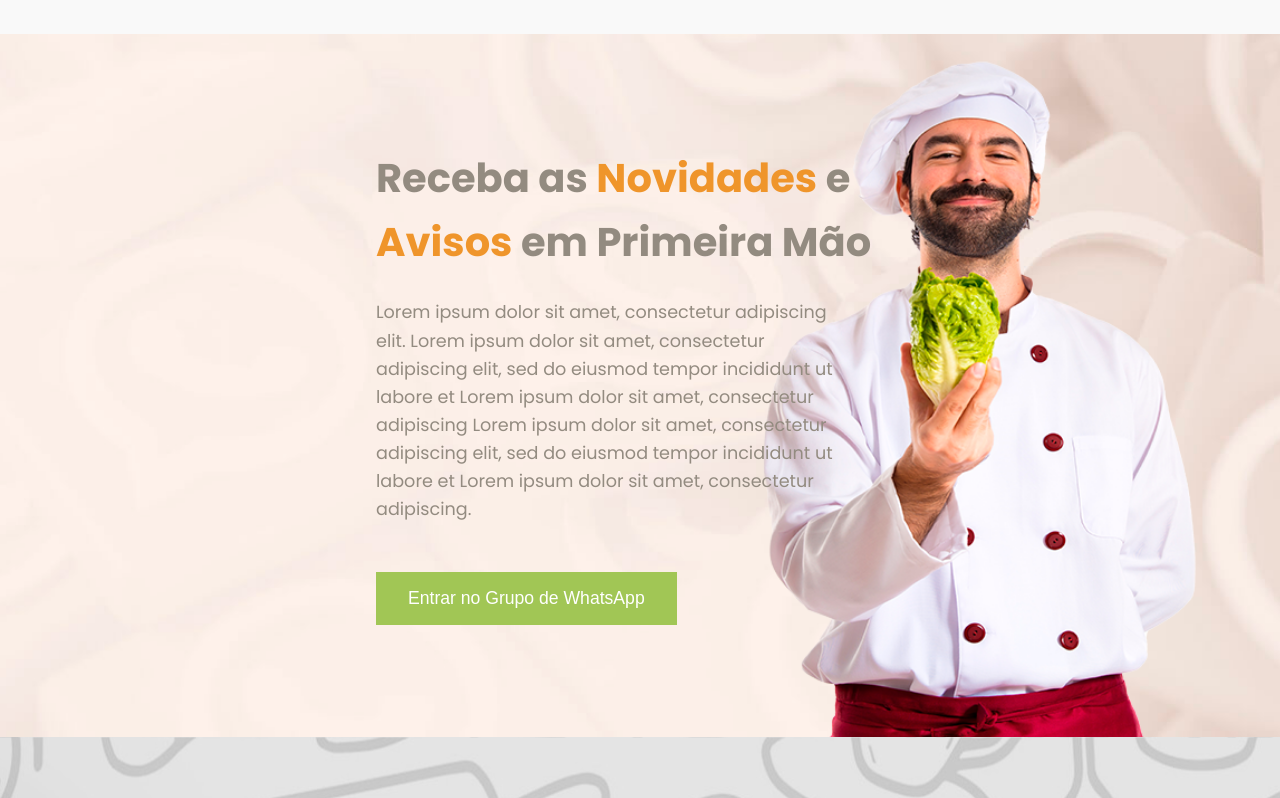
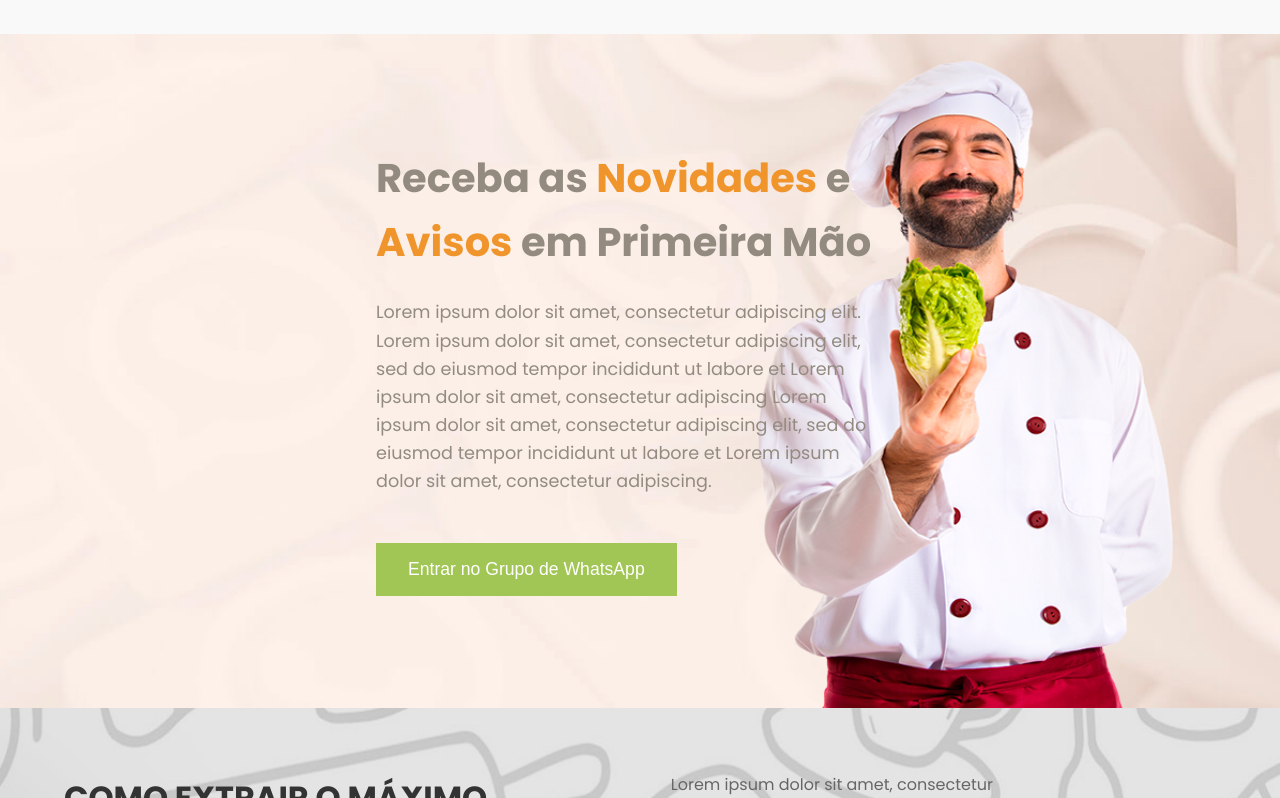
Before and after one commit to MahFelix/chef-de-primeira-interface, a React (Create React App) app: page / in a window 1280 px wide. Shown: the part 3166-3964 px from the top of the page. Built offline with nearby package versions, Linux system fonts and the light colour scheme.

Commit message:
🧪 test: Ajusts em novidades e avisos

```diff
--- a/src/components/NovidadesAvisos.js
+++ b/src/components/NovidadesAvisos.js
@@ -16,7 +16,7 @@
     background-image: none; /* Remove a imagem de fundo no mobile */
     padding: 3rem 2rem; /* Reduz o padding em dispositivos móveis */
     flex-direction: column; /* Organiza os itens em coluna no mobile */
-    text-align: center; /* Centraliza o texto no mobile */
+    text-align: left; /* Ajusta o alinhamento para a esquerda no mobile */
     justify-content: center; /* Centraliza o conteúdo */
   }
 `;
@@ -25,10 +25,14 @@
   width: 50%;
   padding-right: 2rem; /* Espaçamento extra para separação do texto da imagem */
 
+  @media (max-width: 768px) {
+    width: 70%; /* Ajusta a largura do content container para 70% no mobile */
+  }
+
   h2 {
-    width: 15em;
     font-size: 2.5rem;
     color: #938B80;
+    width: 100%; /* Ajusta o título para ocupar 100% da largura disponível */
 
     .highlight {
       color: #ef952b;
@@ -36,22 +40,20 @@
 
     @media (max-width: 768px) {
       font-size: 1.8rem; /* Reduz o tamanho da fonte no mobile */
-      width: 150%; /* Ajusta a largura do título no mobile */
-      text-align: center; /* Centraliza o título no mobile */
+      text-align: left; /* Alinha o título à esquerda no mobile */
     }
   }
 
   p {
-    width: 26em;
+    width: 100%; /* Faz o parágrafo ocupar toda a largura disponível */
     font-size: 1.1rem;
     color: #938B80;
     margin: 1.5rem 0;
+    text-align: left; /* Garante que o texto comece da esquerda */
 
     @media (max-width: 768px) {
-      width: 100%; /* Ajusta a largura do parágrafo no mobile */
-      font-size: 15px; /* Reduz o tamanho da fonte */
+      font-size: 1rem; /* Reduz o tamanho da fonte no mobile */
       margin: 1rem 0; /* Reduz o espaço entre o parágrafo e outros elementos */
-      text-align: center; /* Centraliza o texto no mobile */
     }
   }
 
```
